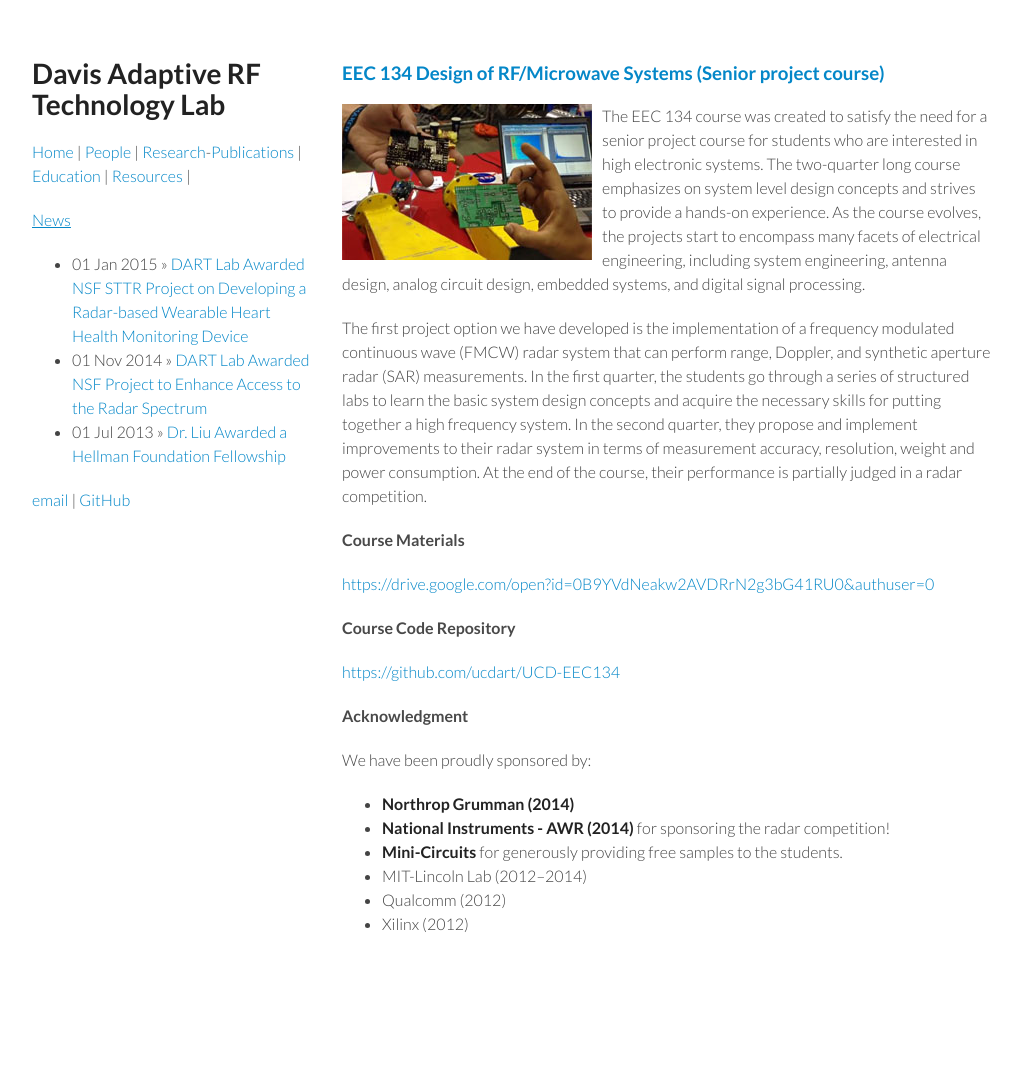
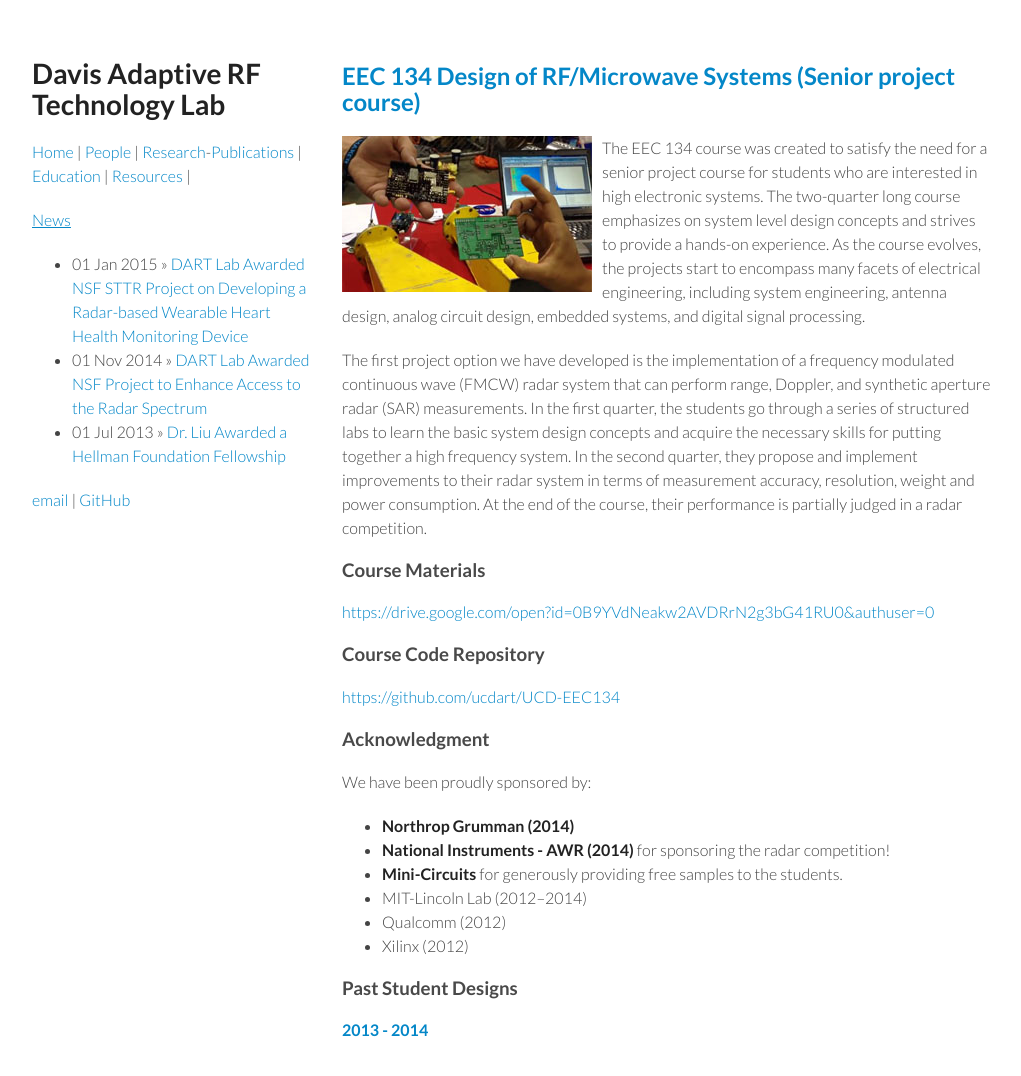
Before and after one commit to ucdart/ucdart.github.io, a Jekyll site: the page built from education/eec134.md, in a window 1280 px wide and 1112 px high. Shown: the top 1076 px of the window, without its empty margins (128-1149 px from the left). Built offline with Jekyll 4.4.1, drawn with Linux system fonts in a browser that asks for light colours.

Commit message:
Updated eec134.md

```diff
--- a/education/eec134.md
+++ b/education/eec134.md
@@ -4,17 +4,17 @@
 published: true
 ---
 
-### [EEC 134 Design of RF/Microwave Systems (Senior project course)]("/education/eec134.html")
+## [EEC 134 Design of RF/Microwave Systems (Senior project course)]("/education/eec134.html")
 
 {% include_relative eec134-intro.md %}
 
-#### Course Materials
+### Course Materials
 [https://drive.google.com/open?id=0B9YVdNeakw2AVDRrN2g3bG41RU0&authuser=0](https://drive.google.com/open?id=0B9YVdNeakw2AVDRrN2g3bG41RU0&authuser=0)
 
-#### Course Code Repository
+### Course Code Repository
 [https://github.com/ucdart/UCD-EEC134](https://github.com/ucdart/UCD-EEC134)
 
-#### Acknowledgment
+### Acknowledgment
 We have been proudly sponsored by:
 
 - **Northrop Grumman (2014)**
@@ -23,3 +23,6 @@
 - MIT-Lincoln Lab (2012--2014)
 - Qualcomm (2012)
 - Xilinx (2012)
+
+### Past Student Designs
+#### [2013 - 2014](https://drive.google.com/open?id=0Bzbq9fPL-_ZRZEZsd0dtazFwN2M&authuser=0)
```
